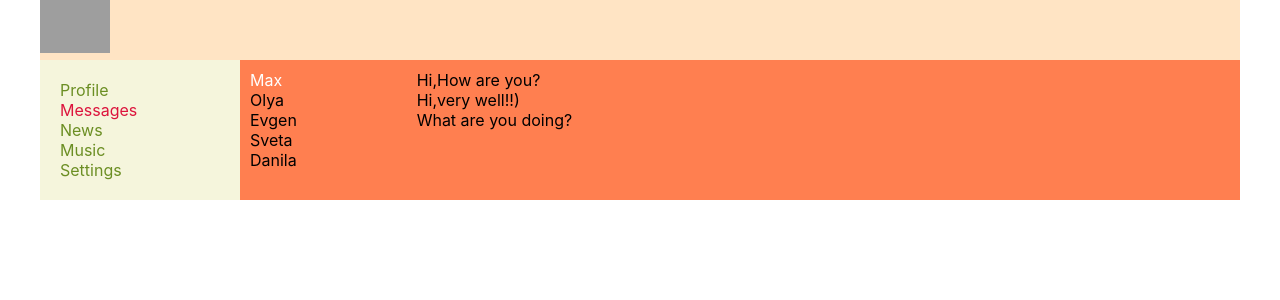
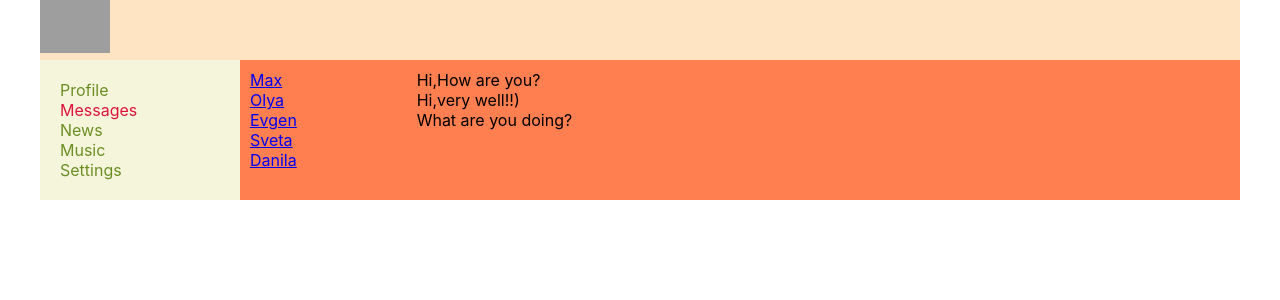
Before and after one commit to Maska12345/Social_network, a React (Create React App) app: page /dialogs in a window 1280 px wide. Shown: the top 300 px of the page. Built offline with nearby package versions, Linux system fonts and the light colour scheme; grey boxes are pictures that could not be loaded.

Commit message:
added dialogs link

```diff
--- a/src/Components/Dialogs/Dialogs.jsx
+++ b/src/Components/Dialogs/Dialogs.jsx
@@ -1,24 +1,25 @@
 import React from 'react';
 import DialogsStyle from './Dialogs.module.css'
+import {NavLink} from "react-router-dom";
 
 const Dialogs = () => {
     return (
         <div className={DialogsStyle.dialogs}>
             <div className={DialogsStyle.dialogItems}>
-                <div className={DialogsStyle.dialog  + ' ' + DialogsStyle.active}>
-                    Max
+                <div className={DialogsStyle.dialog + ' ' + DialogsStyle.active}>
+                    <NavLink to='/dialogs/1'>Max</NavLink>
                 </div>
                 <div className={DialogsStyle.dialog}>
-                    Olya
+                    <NavLink to='/dialogs/2'>Olya</NavLink>
                 </div>
                 <div className={DialogsStyle.dialog}>
-                    Evgen
+                    <NavLink to='/dialogs/3'>Evgen</NavLink>
                 </div>
                 <div className={DialogsStyle.dialog}>
-                    Sveta
+                    <NavLink to='/dialogs/4'>Sveta</NavLink>
                 </div>
                 <div className={DialogsStyle.dialog}>
-                    Danila
+                    <NavLink to='/dialogs/5'>Danila</NavLink>
                 </div>
             </div>
             <div className={DialogsStyle.messages}>
```
